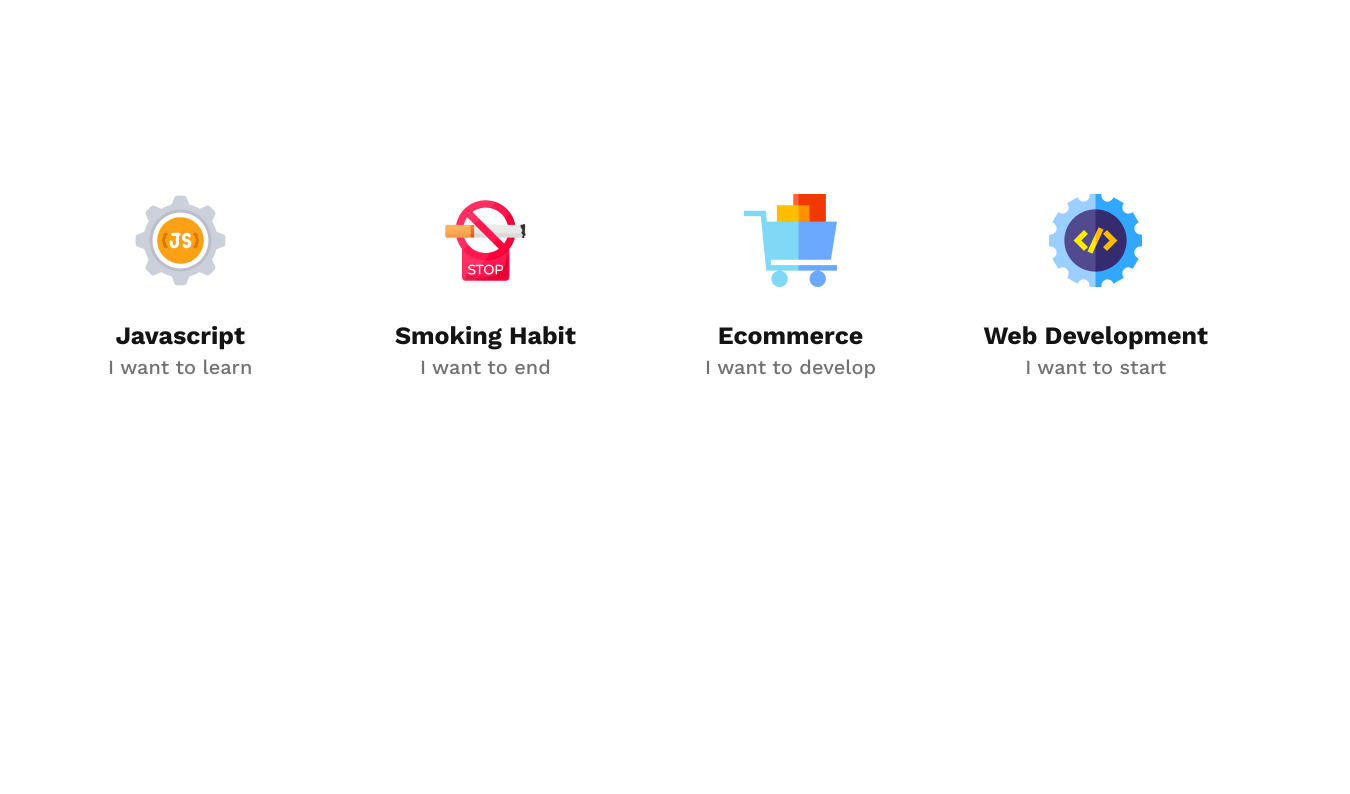
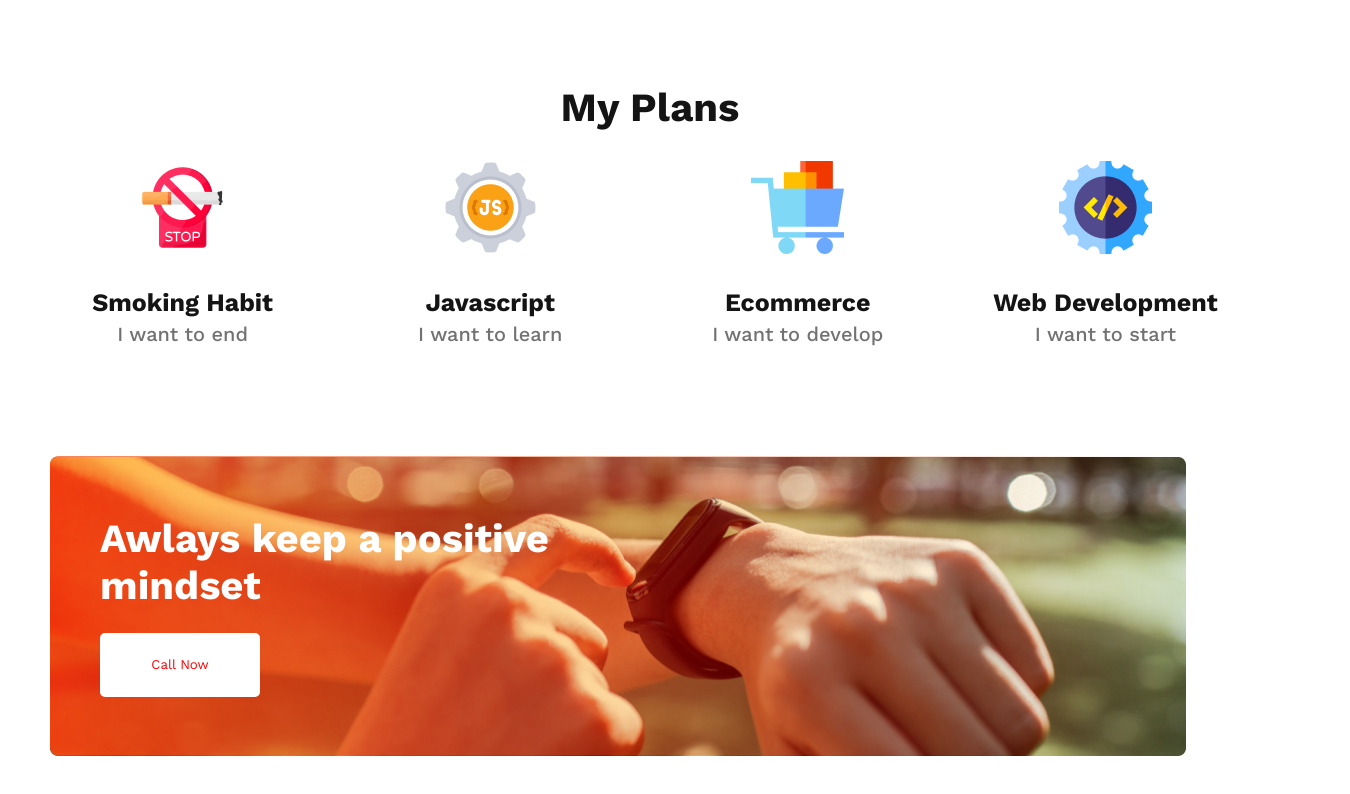
Before and after one commit to anik558363/new-year-new-me, a plain HTML site: page index.html in a window 1280 px wide. Shown: the part 1664-2458 px from the top of the page, 1350 px wide, since content can reach past the window. Before the commit the page ends 2153 px from the top, so only its background shows below. Drawn offline with nearby package versions, Linux system fonts and the light colour scheme.

Commit message:
complet background img section. added background section

```diff
--- a/index.html
+++ b/index.html
@@ -58,18 +58,22 @@
 
         <!-- img and icon -->
 
+        <h1 class="my-plans">My Plans</h1>
         <section class="img-icon-container">
+
+            <div class="card">
+                <img src="images/icons/smoke.png" alt="">
+                <h3>Smoking Habit</h3>
+                <p>I want to end</p>
+            </div>
+
 
             <div class="card">
                 <img src="images/icons/js.png" alt="">
                 <h3>Javascript</h3>
                 <p>I want to learn</p>
             </div>
-            <div class="card">
-                <img src="images/icons/smoke.png" alt="">
-                <h3>Smoking Habit</h3>
-                <p>I want to end</p>
-            </div>
+
             <div class="card">
                 <img src="images/icons/ecom.png" alt="">
                 <h3>Ecommerce</h3>
@@ -81,6 +85,15 @@
                 <p>I want to start</p>
             </div>
         </section>
+
+        <!-- bg-container  section-->
+        <section class="bg-container">
+            <div class="extra-bg">
+                <h2>Awlays keep a positive mindset</h2>
+            <button>Call Now</button>
+            </div>
+        </section>
+
     </main>
 
     <!-- footer section -->
--- a/style/style.css
+++ b/style/style.css
@@ -104,20 +104,26 @@ main {
 
 
 /* img-icon related style */
+.my-plans {
+    color: #151414;
+    font-size: 40px;
+    font-weight: 700;
+    text-align: center;
+
+}
 
 .img-icon-container {
     display: flex;
     justify-content: space-evenly;
     align-items: center;
     margin-right: 12px;
-    padding-right: 12px;
 }
 
 .card {
     width: 250px;
     text-align: center;
     background-color: white;
-    margin: 110px 0px;
+    margin: 30px 0px 110px 0px;
 }
 
 .card img {
@@ -138,3 +144,42 @@ main {
     font-size: 20px;
     font-weight: 500;
 }
+
+/* bg-container */
+
+.bg-container {
+    background-image: url('../images/watch.png'), url('../images/gradient2.png');
+    background-blend-mode: overlay;
+    background-size: contain;
+    width: 100%;
+    height: 300px;
+    background-repeat: no-repeat;
+    margin: 0px 0px 0px 100px;
+    display: flex;
+    justify-self: center;
+    align-items: center;
+    margin-bottom: 130px;
+
+}
+
+.extra-bg {
+    padding-left: 50px;
+    color: white;
+}
+
+.extra-bg h2 {
+    color: #FFF;
+    font-size: 40px;
+    font-weight: 700;
+    width: 459px;
+}
+
+.extra-bg button {
+    width: 160px;
+    height: 64px;
+    border-radius: 5px;
+    background: #FFF;
+    border: none;
+    color: red;
+    margin-top: 24px;
+}
```
